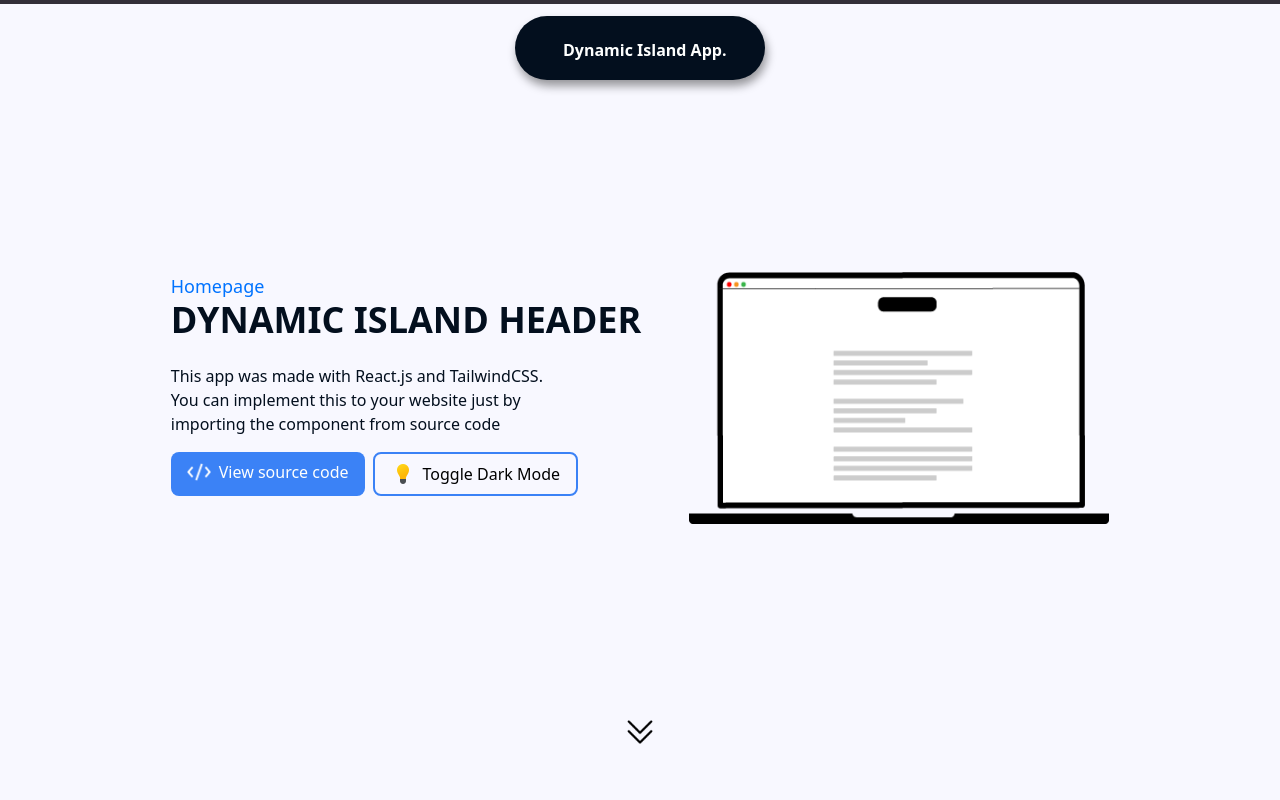
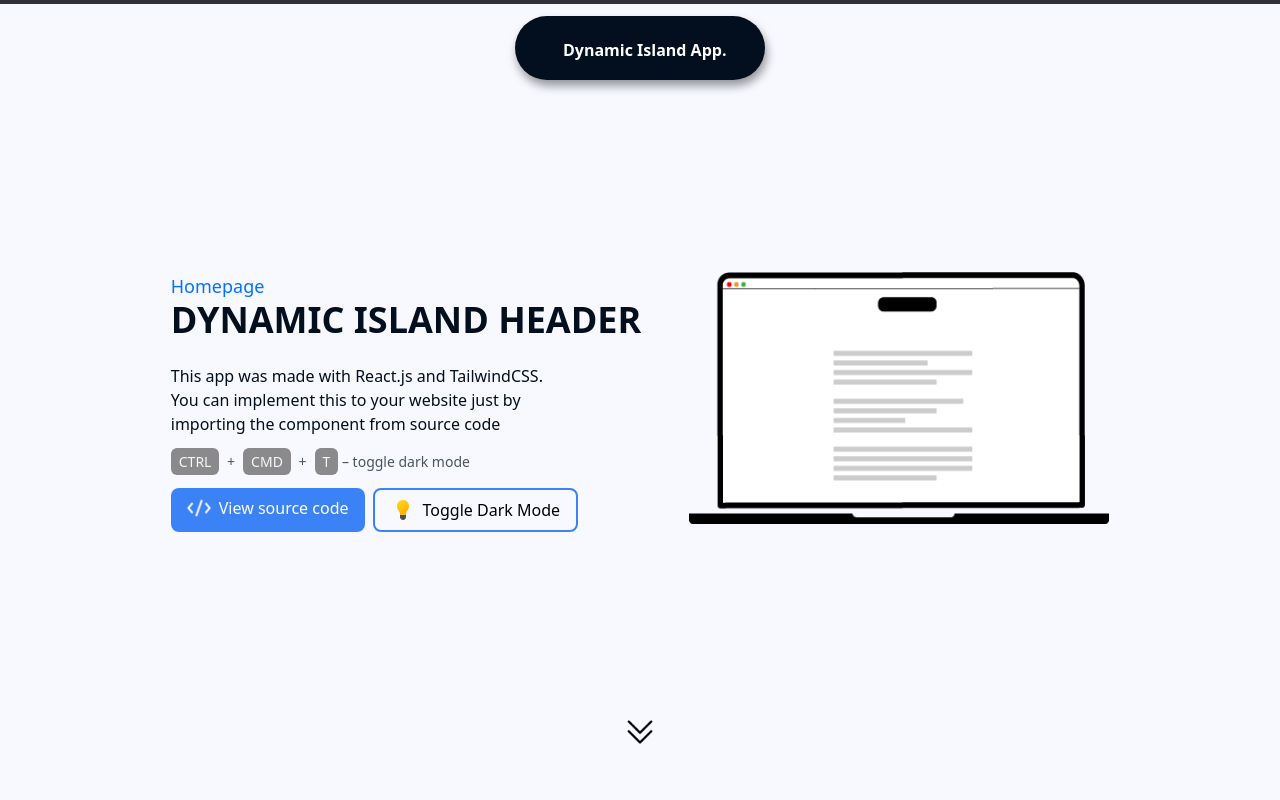
Before and after one commit to OndrejLosensky/dynamic-island-header, a React (Vite) app: page / in a window 1280 px wide. Shown: the top 800 px of the page. Built offline with nearby package versions, Linux system fonts and the light colour scheme.

Commit message:
keyboard shortcut / CTRL + CMD + T to toggle dark mode

```diff
--- a/src/App.jsx
+++ b/src/App.jsx
@@ -60,6 +60,22 @@
       root.classList.toggle('dark');
     };
 
+    useEffect(() => {
+      const handleKeyDown = (event) => {
+        // combination of CTRL + CMD + T keys!!
+        if (event.ctrlKey && event.metaKey && event.key === 't') {
+          toggleTheme();
+        }
+      };
+
+      window.addEventListener('keydown', handleKeyDown);
+
+      return () => {
+        window.removeEventListener('keydown', handleKeyDown);
+      };
+    }, []); // Empty dependency array ensures the effect runs only once
+
+
   return (
     <section className="main-component">
       <ScrollProgress/>
@@ -71,7 +87,16 @@
         <div data-aos="fade-right" className="flex flex-col items-start text-left">
           <SectionTitleHeading title="Homepage"/>
           <Title heading="Dynamic Island Header"/>
-          <p className="mt-6 homepage-paragraph">This app was made with React.js and TailwindCSS. <br /> You can implement this to your website just by <br /> importing the component from source code</p>
+          <p className="mt-6 homepage-paragraph">
+            This app was made with React.js and TailwindCSS. <br />
+            You can implement this to your website just by <br />
+            importing the component from source code <br />
+            <div className="pt-4 text-sm opacity-70">
+              <span className="key bg-slate-400 py-1 px-2 rounded-md text-customWhite mr-1">CTRL</span>  +
+              <span className="key bg-slate-400 py-1 px-2 rounded-md text-customWhite ml-2 mr-1">CMD</span> +
+              <span className="key bg-slate-400 py-1 px-2 rounded-md text-customWhite ml-2">T</span> – toggle dark mode
+            </div>
+          </p>
           <div className="flex flex-row">
             <button onClick={goToGithub} className="mt-4 px-4 py-2 bg-blue-500 flex flex-row rounded-lg text-md text-customWhite hover:-translate-y-1 hover:bg-blue-700 duration-300 ">
               <img src={source_code} alt="Icon" className="w-6 h-6 mr-2" />
--- a/src/constants/dark_mode.css
+++ b/src/constants/dark_mode.css
@@ -104,3 +104,13 @@
 .paragraph-bugs-section {
   color: rgb(165, 165, 165);
 }
+
+.key {
+  color: whitesmoke;
+  background-color: #5c5c5c;
+}
+
+.dark .key {
+  color: #202020;
+  background-color: #b9b9b9;
+}
```
